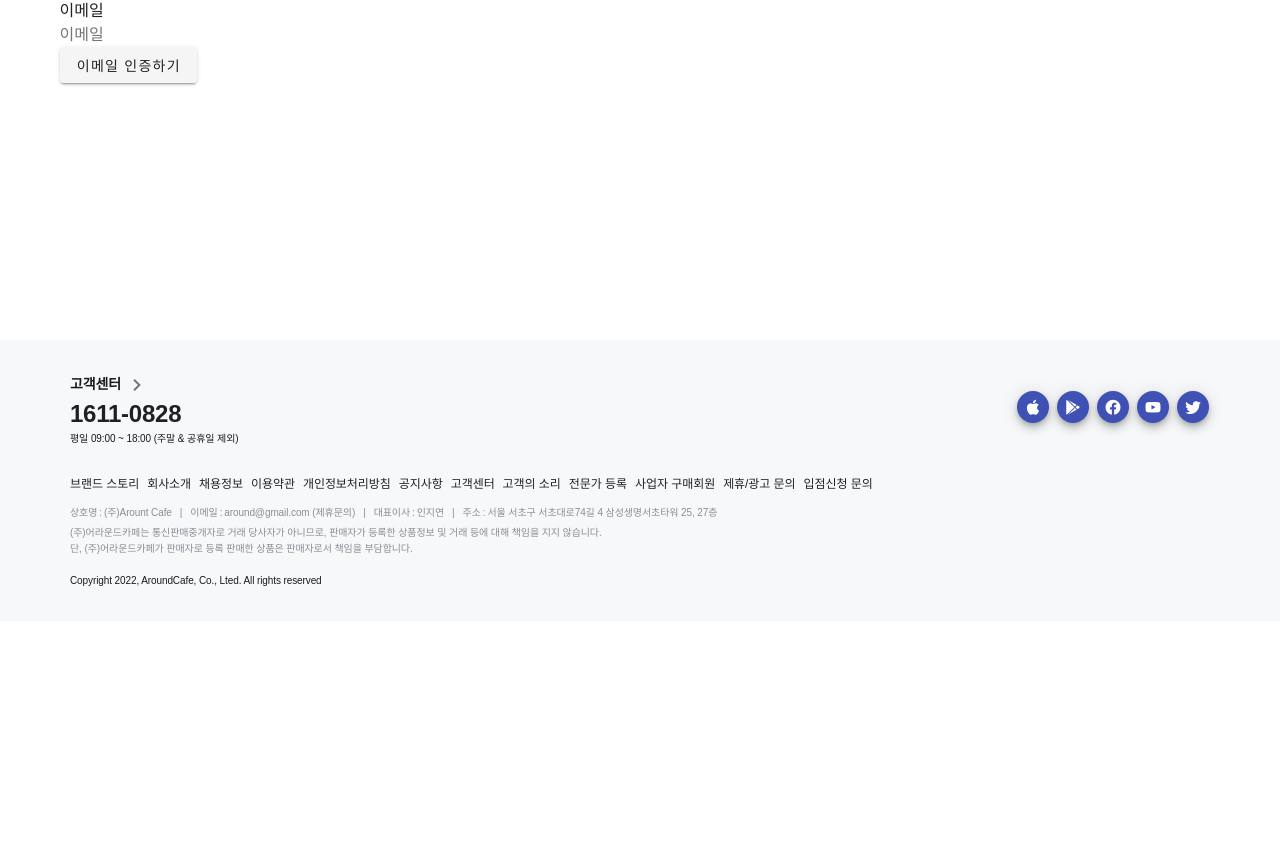
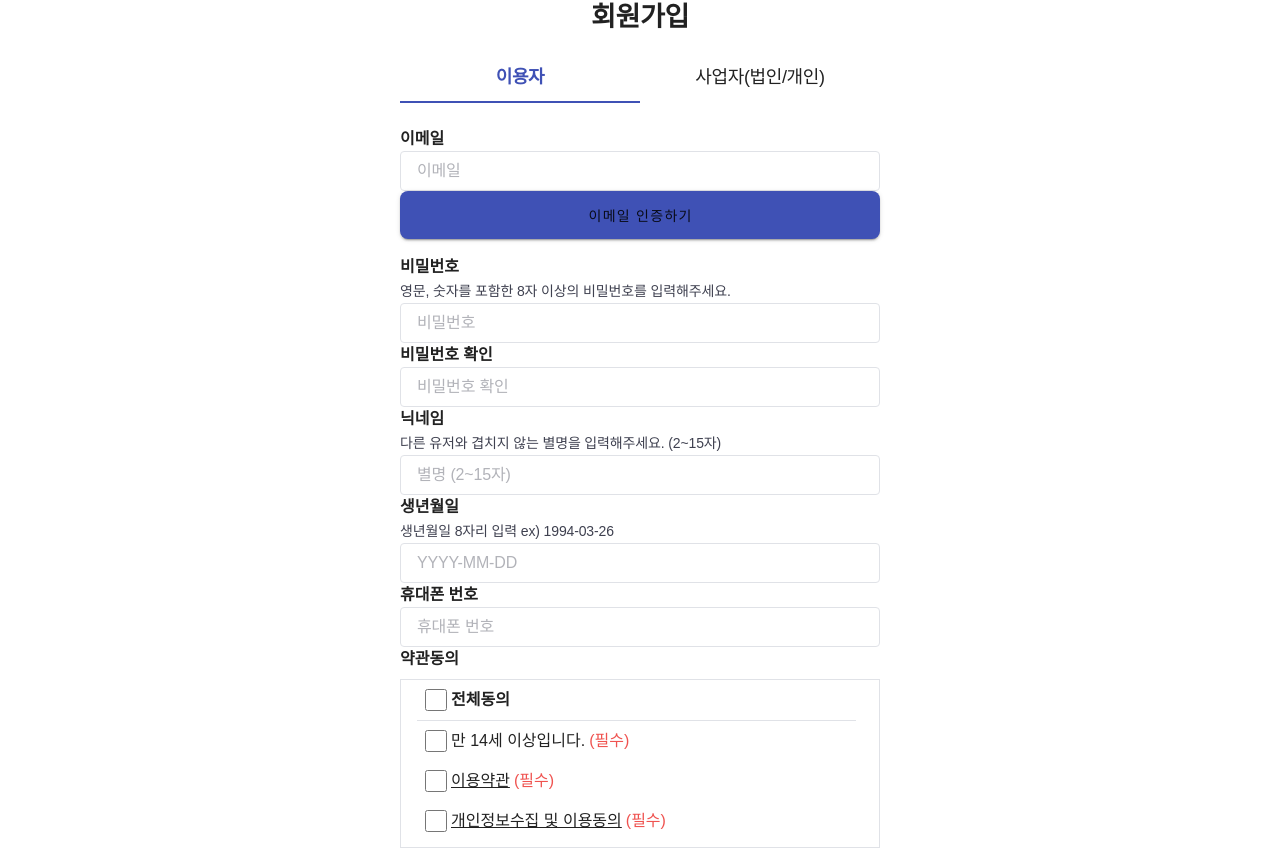
Before and after one commit to sknyuki/AroundCafe, a Vue app in the folder cafefront/around_cafe/: page /sign in a window 1280 px wide. Shown: the part 179-1028 px from the top of the page. Before the commit the page ends 800 px from the top, so only its background shows below. Built offline with nearby package versions, Linux system fonts and the light colour scheme.

Commit message:
✅ Add SignUpPage [FMMS]

```diff
--- /dev/null
+++ b/cafefront/around_cafe/src/assets/scss/components/account/_sign.scss
@@ -0,0 +1,101 @@
+.sign {
+  padding: 40px 40px 0 40px;
+  &-header {
+    @include text-style(18);
+    text-align: center;
+    margin-bottom: 32px;
+  }
+  &-tab {
+    @include flexbox(around);
+    @include text-style(18);
+    margin-bottom: 24px;
+
+    &-select {
+      width: 100%;
+      height: 40px;
+      text-align: center;
+      cursor: pointer;
+      &.active {
+        border-bottom: 2px solid $indigo;
+        color: $indigo;
+        font-weight: 700;
+      }
+      span {
+        width: 100%;
+        height: auto;
+      }
+    }
+  }
+  &-form {
+    &-label {
+      font-weight: 700;
+    }
+    &-recommend {
+      @include text-style(14, $primary);
+    }
+    &-agr {
+      &-content {
+        margin: 8px 0px 24px 0px;
+        border: 1px solid $border;
+        padding: 0px 23px 6px 16px;
+
+        a {
+          text-decoration: underline;
+        }
+      }
+
+      &-header {
+        border-bottom: 1px solid $border;
+        font-weight: 700;
+      }
+
+      &-input {
+        @include flexbox(start);
+        padding: 8px;
+      }
+
+      &-esn {
+        margin-left: 4px;
+        color: $red;
+      }
+      input {
+        display: inline-block;
+        width: 22px;
+        height: 22px;
+        border: 1px solid $border;
+        margin-right: 4px;
+      }
+    }
+  }
+
+  &-button {
+    &-vuti {
+      font-size: 1rem;
+      width: 100%;
+      height: 48px !important;
+      color: $white;
+      border-radius: 8px;
+      background-color: $indigo !important;
+      margin-bottom: 16px;
+    }
+  }
+
+  p {
+    @include flexbox(center);
+    padding: 20px;
+    a {
+      text-decoration: underline;
+      font-weight: 700;
+      padding-left: 10px;
+    }
+  }
+
+  @include responsive(T) {
+    &-section {
+      @include flexbox(center);
+    }
+    &-form {
+      width: 480px;
+    }
+  }
+}
--- a/cafefront/around_cafe/src/components/account/SignUpForm.vue
+++ b/cafefront/around_cafe/src/components/account/SignUpForm.vue
@@ -1,29 +1,185 @@
 <template>
-  <section class="sign">
-    <div class="sign-container">
-      <div class="sign-header">
+  <div class="sign">
+    <header class="sign-header">
       <h2>회원가입</h2>
+    </header>
+
+    <section class="sign-section">
+      <div>
+        <div class="sign-tab">
+          <div
+            @click="clickUse = true"
+            :class="[clickUse === true ? 'active' : '']"
+            class="sign-tab-select"
+          >
+            <span>이용자</span>
           </div>
-      <form>
-        <div class="sign-email">
-          <label for="">이메일</label>
-          <div>
+          <div
+            @click="clickUse = false"
+            :class="[clickUse === false ? 'active' : '']"
+            class="sign-tab-select"
+          >
+            <span>사업자(법인/개인)</span>
+          </div>
+        </div>
+        <form v-show="clickUse === true" class="sign-form">
+          <div class="sign-form-id">
+            <label class="sign-form-label" for="">이메일</label>
+            <div class="account-input">
               <span>
-              <input type="email" placeholder="이메일" value />
+                <input
+                  class="form-input"
+                  type="email"
+                  placeholder="이메일"
+                  value
+                />
               </span>
             </div>
           </div>
           <div class="sign-email-btn">
-          <v-btn>이메일 인증하기</v-btn>
+            <v-btn class="sign-button-vuti">이메일 인증하기</v-btn>
           </div>
-        <div></div>
+          <div class="sign-form-pw">
+            <label class="sign-form-label" for="">비밀번호</label>
+            <div class="sign-form-recommend">
+              영문, 숫자를 포함한 8자 이상의 비밀번호를 입력해주세요.
+            </div>
+            <div class="account-input">
+              <span>
+                <input
+                  class="form-input"
+                  type="password"
+                  placeholder="비밀번호"
+                  value
+                />
+              </span>
+            </div>
+          </div>
+          <div class="sign-form-pwc">
+            <label class="sign-form-label" for="">비밀번호 확인</label>
+            <div class="account-input">
+              <span>
+                <input
+                  class="form-input"
+                  type="password"
+                  placeholder="비밀번호 확인"
+                  value
+                />
+              </span>
+            </div>
+          </div>
+          <div class="sign-form-nick">
+            <label class="sign-form-label" for="">닉네임</label>
+            <div class="sign-form-recommend">
+              다른 유저와 겹치지 않는 별명을 입력해주세요. (2~15자)
+            </div>
+            <div class="account-input">
+              <span>
+                <input
+                  class="form-input"
+                  type="text"
+                  placeholder="별명 (2~15자)"
+                  value
+                />
+              </span>
+            </div>
+          </div>
+          <div class="sign-form-bth">
+            <label class="sign-form-label" for="">생년월일</label>
+            <div class="sign-form-recommend">
+              생년월일 8자리 입력 ex) 1994-03-26
+            </div>
+            <div class="account-input">
+              <span>
+                <input
+                  class="form-input"
+                  type="text"
+                  placeholder="YYYY-MM-DD"
+                  value
+                />
+              </span>
+            </div>
+          </div>
+          <div class="sign-form-phone">
+            <label class="sign-form-label" for="">휴대폰 번호</label>
+            <div class="account-input">
+              <span>
+                <input
+                  class="form-input"
+                  type="text"
+                  placeholder="휴대폰 번호"
+                  value
+                />
+              </span>
+            </div>
+          </div>
+          <div class="sign-form-agr">
+            <label class="sign-form-label" for="">약관동의</label>
+            <div class="sign-form-agr-content">
+              <div class="sign-form-agr-header">
+                <label class="sign-form-agr-label" for="">
+                  <div class="sign-form-agr-input">
+                    <input type="checkbox" />
+                    <span>
+                      <div>전체동의</div>
+                    </span>
+                  </div>
+                </label>
+              </div>
+              <label for="">
+                <div class="sign-form-agr-input">
+                  <input type="checkbox" />
+                  <span>
+                    <div>
+                      만 14세 이상입니다.<span class="sign-form-agr-esn"
+                        >(필수)</span
+                      >
+                    </div>
+                  </span>
+                </div>
+              </label>
+              <label for="">
+                <div class="sign-form-agr-input">
+                  <input type="checkbox" />
+                  <a href="" target="_blank">이용약관</a>
+                  <span class="sign-form-agr-esn">(필수)</span>
+                </div>
+              </label>
+              <label for="">
+                <div class="sign-form-agr-input">
+                  <input type="checkbox" />
+                  <a href="" target="_blank">개인정보수집 및 이용동의</a>
+                  <span class="sign-form-agr-esn">(필수)</span>
+                </div>
+              </label>
+            </div>
+          </div>
+
+          <v-btn class="sign-button-vuti" type="submit"> 회원가입하기 </v-btn>
         </form>
+        <form v-show="clickUse === false">
+          <div>test</div>
+          <div>test</div>
+          <div>test</div>
+        </form>
+        <p>
+          이미 아이디가 있으신가요?
+          <router-link :to="{ name: 'LoginPage' }">로그인</router-link>
+        </p>
       </div>
     </section>
+  </div>
 </template>
 <script>
 export default {
   name: "SignUpForm",
+  data() {
+    return {
+      clickUse: true,
+    }
+  },
 }
 </script>
-<style lang=""></style>
+<style lang="scss" scoped>
+@import "~@/assets/scss/components/account/sign";
+</style>
--- a/cafefront/around_cafe/src/views/account/SignUpPage.vue
+++ b/cafefront/around_cafe/src/views/account/SignUpPage.vue
@@ -1,5 +1,5 @@
 <template>
-  <sign-up-form />
+  <SignUpForm />
 </template>
 <script>
 import SignUpForm from "@/components/account/SignUpForm.vue"
```
Lines whose indentation alone changed are shown as unchanged.
